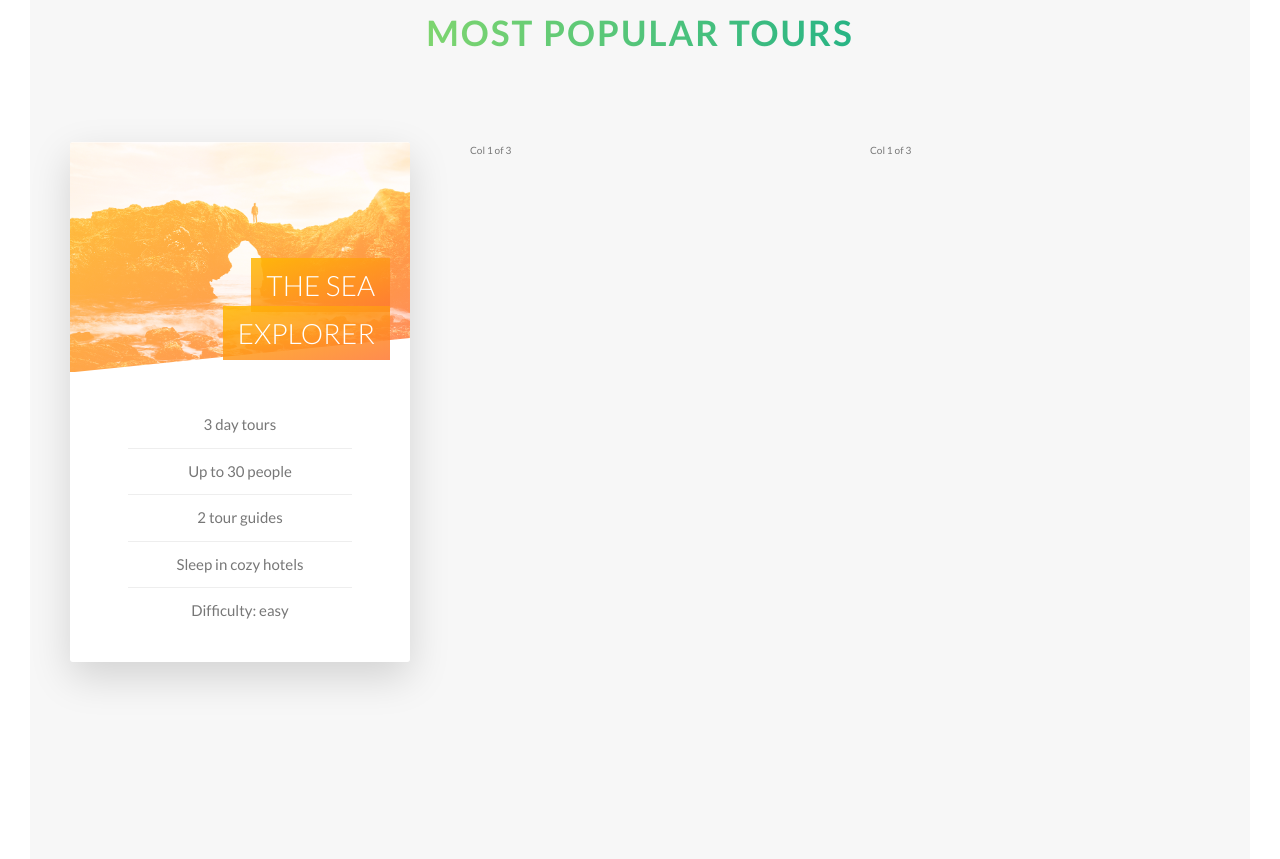
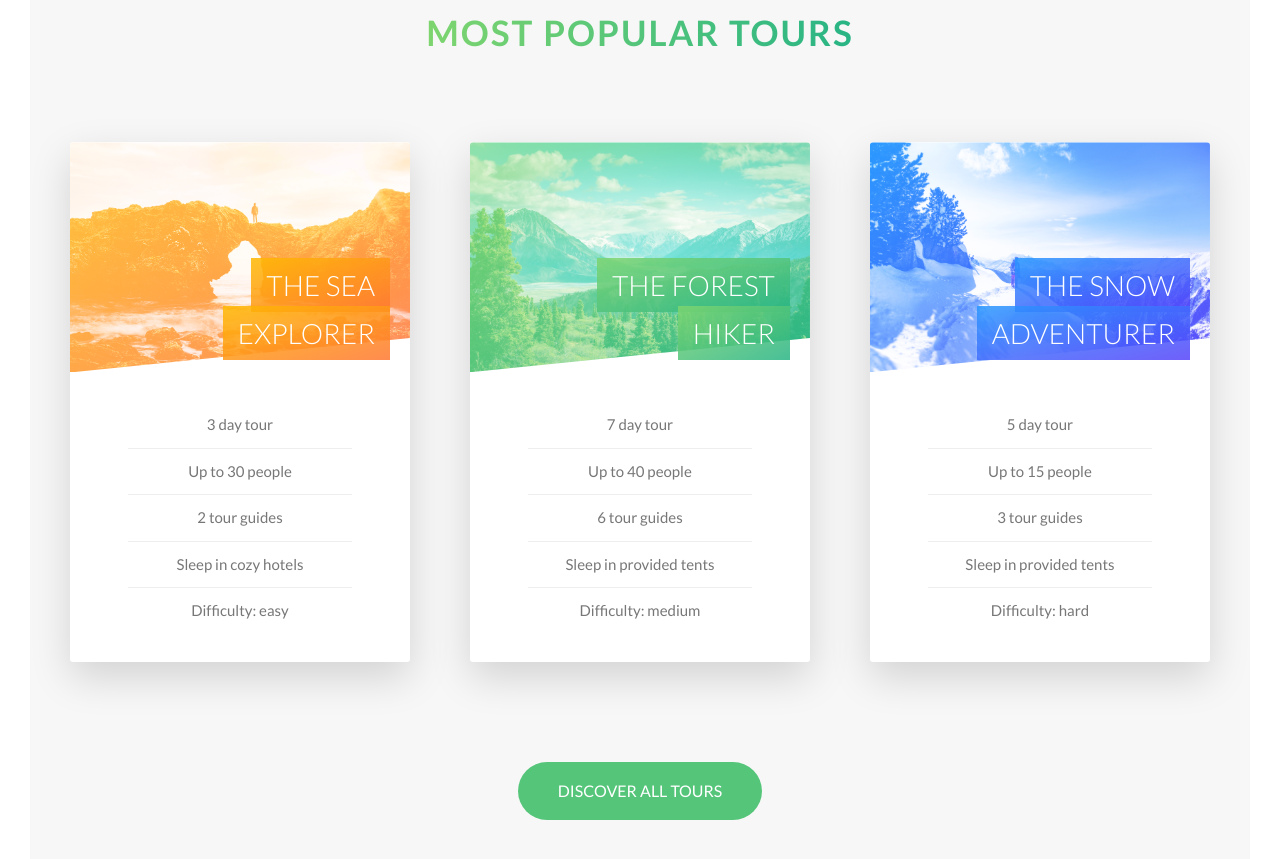
Before and after one commit to 0xMMelvin/Natours, a website: page index.html in a window 1280 px wide. Shown: the part 2421-3280 px from the top of the page. Drawn offline with Linux system fonts and the light colour scheme.

Commit message:
finished featured tours section

```diff
--- a/index.html
+++ b/index.html
@@ -107,6 +107,7 @@
     </div>
   </section>
 
+  <!-- featured tours -->
   <section class="section-tours">
     <div class="u-center-text u-margin-bottom-big">
       <h2 class="heading-secondary">
@@ -115,6 +116,7 @@
     </div>
 
     <div class="row">
+      <!-- card 1 -->
       <div class="col-1-of-3">
         <div class="card">
           <div class="card__side card__side--front">
@@ -128,7 +130,7 @@
             </h4>
             <div class="card__details">
               <ul>
-                <li>3 day tours</li>
+                <li>3 day tour</li>
                 <li>Up to 30 people</li>
                 <li>2 tour guides</li>
                 <li>Sleep in cozy hotels</li>
@@ -137,18 +139,100 @@
             </div>
           </div>
           <div class="card__side card__side--back card__side--back-1">
-            Back
+            <div class="card__cta">
+              <div class="card__price-box">
+                <p class="card__price-only">Only</p>
+                <p class="card__price-value">$297</p>
+              </div>
+              <a href="#" class="btn btn--white">Book now!</a>
+            </div>
           </div>
         </div>
       </div>
+      <!-- end card 1 -->
+
+      <!-- card 2 -->
       <div class="col-1-of-3">
-        Col 1 of 3
+        <div class="card">
+          <div class="card__side card__side--front">
+            <div class="card__picture card__picture--2">
+              &nbsp;
+            </div>
+            <h4 class="card__heading">
+              <span class="card__heading-span card__heading-span--2">
+                The forest hiker
+              </span>
+            </h4>
+            <div class="card__details">
+              <ul>
+                <li>7 day tour</li>
+                <li>Up to 40 people</li>
+                <li>6 tour guides</li>
+                <li>Sleep in provided tents</li>
+                <li>Difficulty: medium</li>
+              </ul>
+            </div>
+          </div>
+          <div class="card__side card__side--back card__side--back-2">
+            <div class="card__cta">
+              <div class="card__price-box">
+                <p class="card__price-only">Only</p>
+                <p class="card__price-value">$497</p>
+              </div>
+              <a href="#" class="btn btn--white">Book now!</a>
+            </div>
+          </div>
+        </div>
       </div>
+      <!-- end card 2 -->
+
+      <!-- card 3 -->
       <div class="col-1-of-3">
-        Col 1 of 3
+        <div class="card">
+          <div class="card__side card__side--front">
+            <div class="card__picture card__picture--3">
+              &nbsp;
+            </div>
+            <h4 class="card__heading">
+              <span class="card__heading-span card__heading-span--3">
+                The snow adventurer
+              </span>
+            </h4>
+            <div class="card__details">
+              <ul>
+                <li>5 day tour</li>
+                <li>Up to 15 people</li>
+                <li>3 tour guides</li>
+                <li>Sleep in provided tents</li>
+                <li>Difficulty: hard</li>
+              </ul>
+            </div>
+          </div>
+          <div class="card__side card__side--back card__side--back-3">
+            <div class="card__cta">
+              <div class="card__price-box">
+                <p class="card__price-only">Only</p>
+                <p class="card__price-value">$897</p>
+              </div>
+              <a href="#" class="btn btn--white">Book now!</a>
+            </div>
+          </div>
+        </div>
       </div>
+      <!-- end card 3 -->
+
     </div>
+    <!-- end row -->
+
+    <!-- discover button  -->
+    <div class="u-center-text u-margin-huge-big">
+      <a href="#" class="btn btn--green">Discover all tours</a>
+    </div>
+
+    <!-- end discover button -->
+
   </section>
+  <!-- end featured tours -->
 </main>
 
 <!--
--- a/sass/base/_utilities.scss
+++ b/sass/base/_utilities.scss
@@ -13,3 +13,11 @@
 .u-margin-bottom-small {
   margin-bottom: 1.5rem;
 }
+
+.u-margin-top-big {
+  margin-top: 8rem;
+}
+
+.u-margin-huge-big {
+  margin-top: 10rem;
+}
--- a/sass/components/_button.scss
+++ b/sass/components/_button.scss
@@ -37,6 +37,16 @@
   &--white {
     background-color: $color-white;
     color: $color-grey-dark;
+
+    /* btn-white pseudo styles */
+    &::after {
+      background-color: $color-white;
+    }
+  }
+
+  &--green {
+    background-color: $color-primary;
+    color: $color-white;
 
     /* btn-white pseudo styles */
     &::after {
--- a/sass/components/_card.scss
+++ b/sass/components/_card.scss
@@ -31,6 +31,14 @@
       &-1 {
         background-image: linear-gradient(to right bottom, $color-secondary-light, $color-secondary-dark);
       }
+
+      &-2 {
+        background-image: linear-gradient(to right bottom, $color-primary-light, $color-primary-dark);
+      }
+
+      &-3 {
+        background-image: linear-gradient(to right bottom, $color-tertiary-light, $color-tertiary-dark);
+      }
     }
   }
 
@@ -50,6 +58,9 @@
     background-blend-mode: screen;
     -webkit-clip-path: polygon(0 0, 100% 0, 100% 85%, 0 100%);
     clip-path: polygon(0 0, 100% 0, 100% 85%, 0 100%);
+    // fix overflow:hidden being broken from clip-path
+    border-top-left-radius: .3rem;
+    border-top-right-radius: .3rem;
 
     &--1 {
       background-image: linear-gradient(to right bottom, $color-secondary-light, $color-secondary-dark),
@@ -57,11 +68,13 @@
     }
 
     &--2 {
-      background-image: url(../img/nat-6.jpg);
+      background-image: linear-gradient(to right bottom, $color-primary-light, $color-primary-dark),
+      url(../img/nat-6.jpg);
     }
 
     &--3 {
-      background-image: url(../img/nat-7.jpg);
+      background-image: linear-gradient(to right bottom, $color-tertiary-light, $color-tertiary-dark),
+      url(../img/nat-7.jpg);
     }
   }
 
@@ -88,7 +101,18 @@
       background-image: linear-gradient(to right bottom,
       rgba($color-secondary-light, .85),
       rgba($color-secondary-dark, 0.85));
+    }
 
+    &--2 {
+      background-image: linear-gradient(to right bottom,
+      rgba($color-primary-light, .85),
+      rgba($color-primary-dark, .85));
+    }
+
+    &--3 {
+      background-image: linear-gradient(to right bottom,
+      rgba($color-tertiary-light, .85),
+      rgba($color-tertiary-dark, .85));
     }
   }
 
@@ -111,4 +135,30 @@
       }
     }
   }
+
+  // back side styling
+  &__cta {
+    position: absolute;
+    top: 50%;
+    left: 50%;
+    transform: translate(-50%, -50%);
+    width: 90%;
+    text-align: center;
+  }
+
+  &__price-box {
+    text-align: center;
+    color: $color-white;
+    margin-bottom: 8rem;
+  }
+
+  &__price-only {
+    font-size: 1.4rem;
+    text-transform: uppercase;
+  }
+
+  &__price-value {
+    font-size: 6rem;
+    font-weight: 100;
+  }
 }
--- a/sass/pages/_home.scss
+++ b/sass/pages/_home.scss
@@ -26,6 +26,6 @@
 
 .section-tours {
   background-color: $color-grey-light-1;
-  padding: 25rem 0 50rem 0;
+  padding: 25rem 0 15rem 0;
   margin-top: -10rem;
 }
```
Also changed, not shown: css/style.css.
